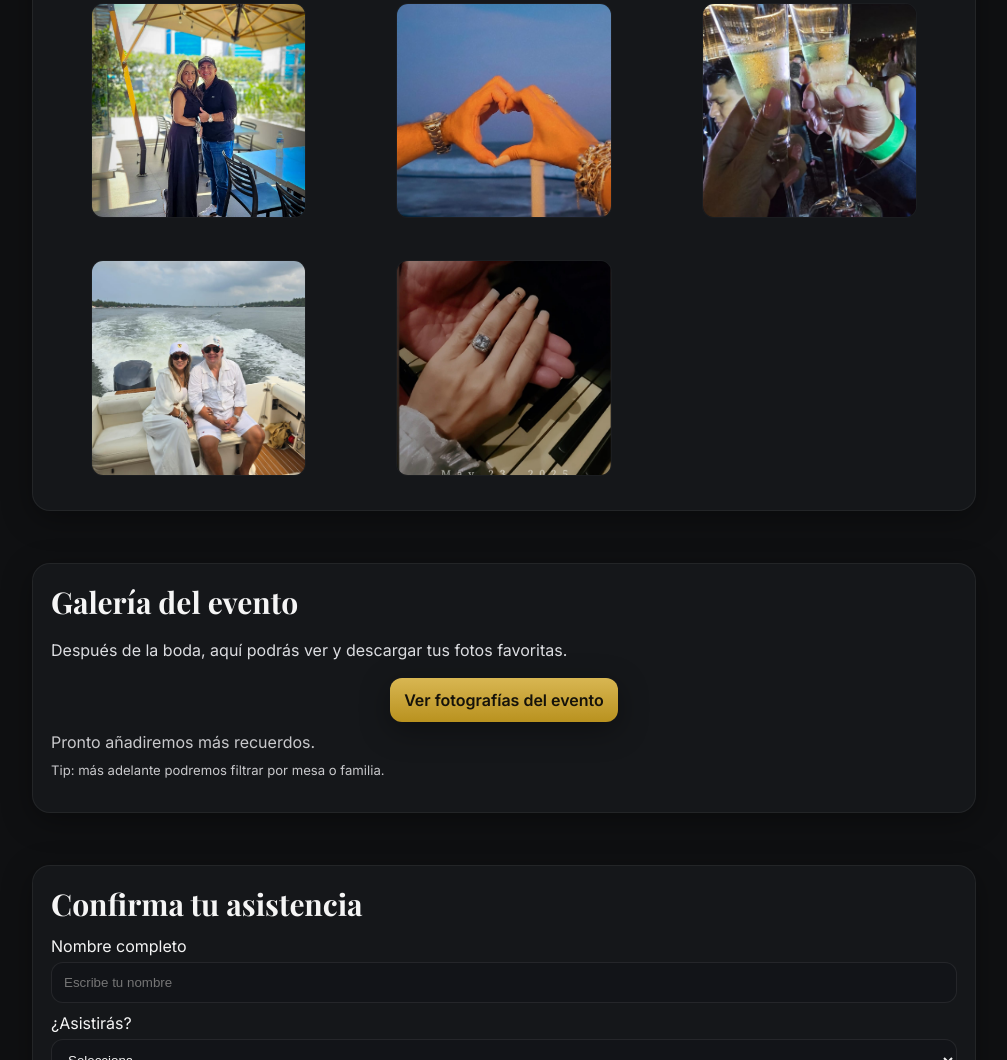
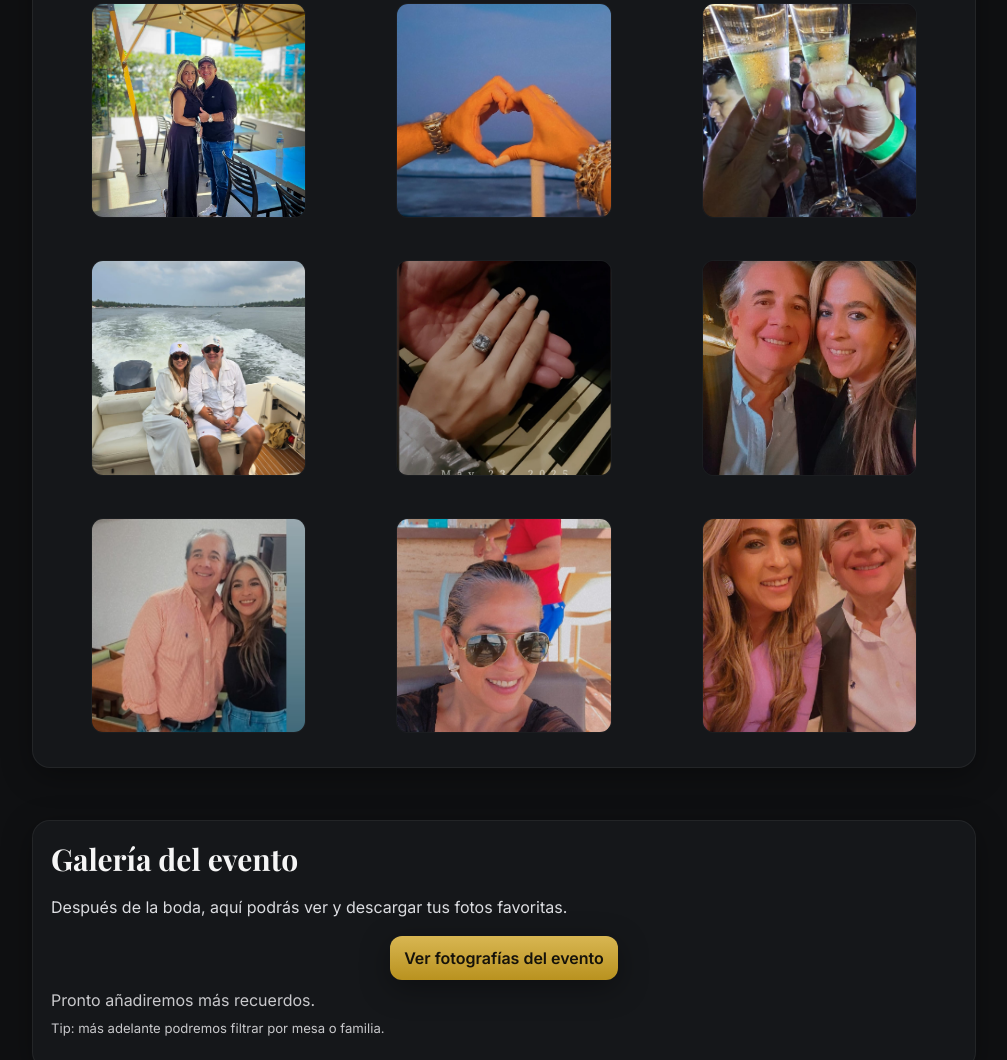
Before and after one commit to Estradaencomiendas/invitacion-lissette-benjamin, a plain HTML site: page index.html in a window 1280 px wide. Shown: the part 1415-2475 px from the top of the page, without its empty margins (136-1143 px from the left). Drawn offline with nearby package versions, Linux system fonts and the light colour scheme.

Commit message:
Update index.html

```diff
--- a/index.html
+++ b/index.html
@@ -368,7 +368,10 @@ END:VCALENDAR`;
       'fotos/noviazgo/noviazgo-002.jpg',
       'fotos/noviazgo/noviazgo-003.jpg',
       'fotos/noviazgo/noviazgo-004.jpg',
-      // agrega más según subas: noviazgo-005.jpg, noviazgo-006.jpg, ...
+      'fotos/noviazgo/noviazgo-005.jpg',
+      'fotos/noviazgo/noviazgo-006.jpg',
+      'fotos/noviazgo/noviazgo-007.jpg',
+      'fotos/noviazgo/noviazgo-008.jpg',
     ];
 
     // Para después del evento (estructura lista; puedes dejar vacío por ahora)
```
